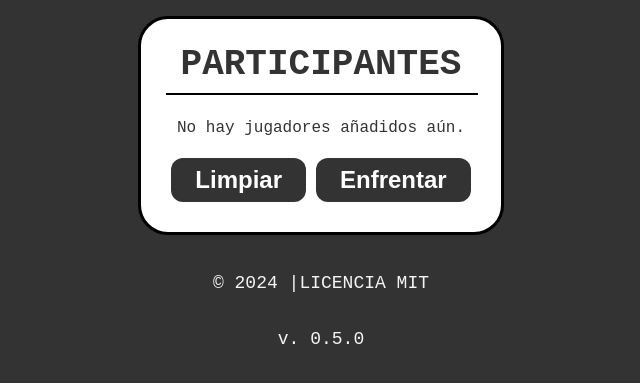
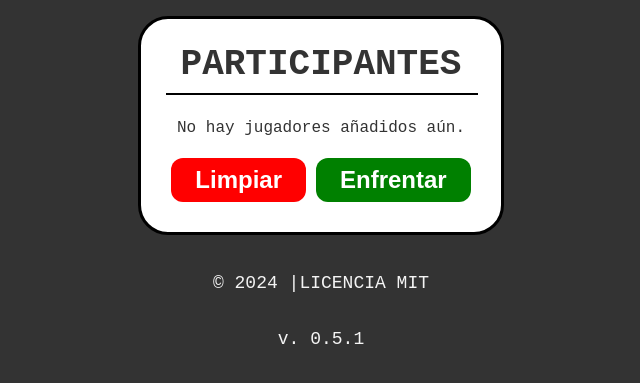
Before and after one commit to Alextc35/chess-tournament, a PHP site: page / in a window 1280 px wide. Shown: the part 302-685 px from the top of the page, without its empty margins (319-959 px from the left). Run offline with PHP 8.4, Linux system fonts and the light colour scheme.

Commit message:
correciones pequeñas

```diff
--- a/index.php
+++ b/index.php
@@ -1,5 +1,6 @@
 <?php
-include 'players.php'
+include 'players.php';
+$version = "0.5.1";
 ?>
 
 <!DOCTYPE html>
@@ -30,7 +31,7 @@ include 'players.php'
         <section class="view-players column-content">
             <h1 class="center-content">Participantes</h1>
             <hr>
-            <div class="center-content">
+            <section class="center-content">
                 <?php if (!empty($_SESSION['players'])) : ?>
                     <ul class="no-margin-no-padding">
                         <?php foreach ($_SESSION['players'] as $index => $player): ?>
@@ -56,24 +57,23 @@ include 'players.php'
                 <?php else: ?>
                     <p>No hay jugadores añadidos aún.</p>
                 <?php endif; ?>
-            </div>
+            </section>
 
             <section class="button-container">
                 <form action="<?php echo $_SERVER['PHP_SELF']; ?>" method="POST">
-                    <button type="submit" name="resetPlayers" class="submit-button">Limpiar</button>
+                    <button type="submit" name="resetPlayers" class="submit-button reset-button">Limpiar</button>
                 </form>
 
                 <form action="match.php" method="POST">
-                    <button type="submit" name="matchPlayers" class="submit-button">Enfrentar</button>
+                    <button type="submit" name="matchPlayers" class="submit-button match-button">Enfrentar</button>
                 </form>
             </section>
         </section>
     </main>
 
-    <footer class="footer">
-        <p>&copy; <?=date('Y')?> |<a href="https://github.com/Alextc35/match-forge/blob/main/LICENSE" class="license" target="_blank">Licencia MIT</a></p>
-
-        <p><a href="https://github.com/Alextc35/match-forge" class="version" target="_blank">v. 0.5.0</a></p>
+    <footer class="column-content">
+        <p>&copy; <?=date('Y')?> |<a href="https://github.com/Alextc35/match-forge/blob/main/LICENSE" class="footer-license" target="_blank">Licencia MIT</a></p>
+        <p><a href="https://github.com/Alextc35/match-forge" class="footer-version" target="_blank">v. <?= $version ?></a></p>
     </footer>
 </body>
 </html>
--- a/style.css
+++ b/style.css
@@ -177,33 +177,44 @@ body {
     transform: scale(1.05); /* check */
 }
 
-/* Pie de página */
-.footer {
-    display: flex;
-    flex-direction: column;
-    align-items: center;
-    width: 100%;
+.reset-button {
+    background-color: red; /* check */
 }
 
-.license {
-    color: #F4F4F4;
-    text-decoration: none;
-    text-transform: uppercase;
+.reset-button:hover {
+    background-color: darkred; /* check */
 }
 
-.license:hover {
-    font-weight: 700;
-    text-decoration: underline;
+.match-button {
+    background-color: green; /* check */
 }
 
-.version {
-    color: #F4F4F4;
-    text-decoration: none;
+.match-button:hover {
+    background-color: darkgreen; /* check */
 }
 
-.version:hover {
-    font-weight: 700;
+/* Pie de página */
+.footer-license {
+    color: #F4F4F4; /* check */
+    text-decoration: none; /* check */
+    text-transform: uppercase; /* check */
 }
+
+.footer-license:hover {
+    font-weight: 700; /* check */
+    text-decoration: underline; /* check */
+}
+
+.footer-version {
+    color: #F4F4F4; /* check */
+    text-decoration: none;  /* check */
+}
+
+.footer-version:hover {
+    font-weight: 700; /* check */
+}
+
+/* --------------------------------------- */
 
 .match-section {
     display: flex;
@@ -231,12 +242,9 @@ body {
 }
 
 /* --- Media Queries --- */
-
-/* Para pantallas pequeñas (móviles) */
-@media (max-width: 850px) {
+@media (max-width: 725px) {
     .main-header .header-title {
         font-size: 24px;
-
     }
 
     .app .add-players {
```
